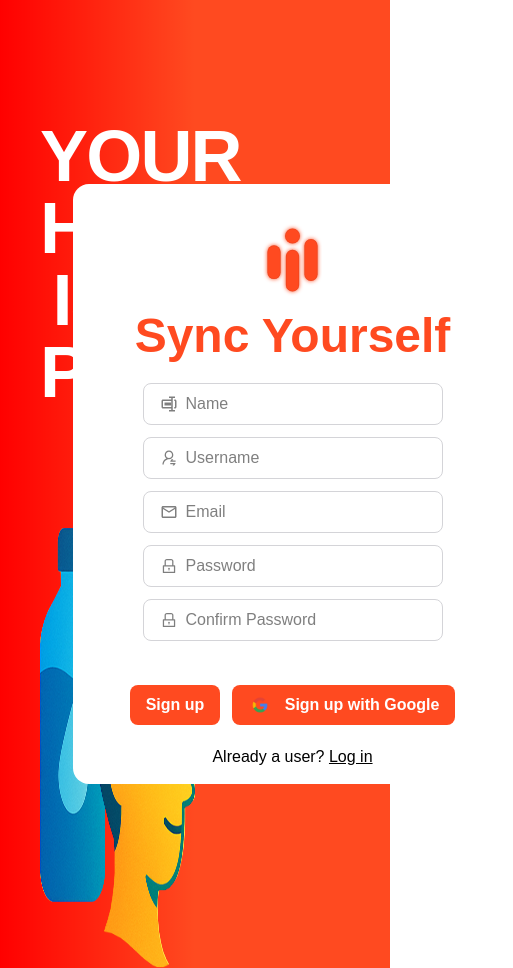
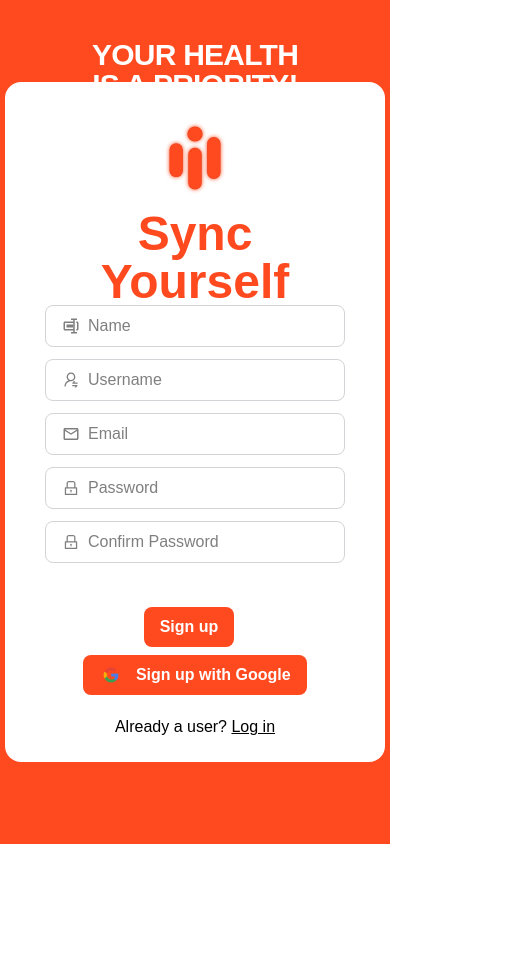
Before and after one commit to DikshantJangra/SwasthyaSync, a React (Vite) app: page /SignUp in a window 390 px wide. Shown: the whole page, 513 px wide, since content can reach past the window. After the commit the page ends 844 px from the top, so only its background shows below. Built offline with nearby package versions, Linux system fonts and the light colour scheme.

Commit message:
Responsiveness completed

```diff
--- a/src/features/Login.tsx
+++ b/src/features/Login.tsx
@@ -2,7 +2,7 @@
 import React, { useState } from 'react'
 import { Link } from 'react-router-dom';
 import { AiOutlineUserSwitch, AiOutlineLock } from "react-icons/ai";
-import { LiaAwardSolid } from 'react-icons/lia';
+// import { LiaAwardSolid } from 'react-icons/lia';
 
 const Login = () => {
 
@@ -12,6 +12,7 @@ const Login = () => {
 
     const handleSignIn = async(e: React.FormEvent)=>{
         e.preventDefault()
+        setError('Error')
     }
     const handleSignInWithGoogle = async(e:React.FormEvent)=>{
         e.preventDefault();
@@ -19,13 +20,13 @@ const Login = () => {
     }
   return (
     <>
-        <div className='min-h-dvh w-full font-Poppins bg-[#FF4A20] grid grid-cols-2'>
-            <div className='bg-gradient-to-r from-[#ff0000] to-[rgba(0,0,0,0)] pt-30 pl-10'>
-                <p className='text-white text-center text-7xl leading-none tracking-tight font-bold'>YOUR HEALTH <br /> IS A PRIORITY!</p>
-                <img className='mt-30 mb-0 ml-auto mr-auto h-110' src="/wellH2o.png" alt="H2O" />
+        <div className='min-h-dvh w-full font-Poppins bg-[#FF4A20] grid md:grid-cols-2 grid-cols-1 grid-rows-3'>
+            <div className='md:bg-gradient-to-r from-[#ff0000] to-[rgba(0,0,0,0)] md:pt-30 pt-10 md:pl-10'>
+                <p className='text-white text-center text-3xl sm:text-5xl md:text-7xl leading-none tracking-tight font-bold'>YOUR HEALTH <br /> IS A PRIORITY!</p>
+                <img className='hidden md:block mt-30 mb-0 ml-auto mr-auto h-110' src="/wellH2o.png" alt="H2O" />
             </div>
             <div className='relative'>
-                <div className='absolute top-1/2 left-1/2 translate-x-[-50%] translate-y-[-50%] h-150 w-110 rounded-2xl p-10 bg-white'>
+                <div className='absolute top-1/2 left-1/2 translate-x-[-50%] translate-y-[-50%] md:h-150 md:w-110 rounded-2xl p-10 bg-white'>
                     <img className='mt-0 mb-0 ml-auto mr-auto h-18' src="/ssiconO.svg" alt="Swasthya Sync" />
                     <p className='text-center py-4 text-[#FF4A20] font-bold text-5xl'>Sync Yourself</p>
 
@@ -59,7 +60,7 @@ const Login = () => {
                             </div>
                             <p className='pt-3 text-red-600'>{error}</p>
                         </div>
-                        <div className='pt-5 pb-2'>
+                        <div className='pt-5 pb-2 flex flex-col md:flex-row justify-center items-center gap-2'>
                             <button type="submit" className='bg-[#FF4A20] text-white font-semibold cursor-pointer px-4 py-2 rounded-lg mr-3'>Log in</button>
                             <button onClick={handleSignInWithGoogle} className='bg-[#FF4A20] font-semibold text-white cursor-pointer px-4 py-2 rounded-lg'>
                                 <img className='inline mr-2 h-6' src="/GoogleIco.webp" alt="Google Icon" /> Sign in with Google
--- a/src/features/SignUp.tsx
+++ b/src/features/SignUp.tsx
@@ -17,7 +17,7 @@ const SignUp = () => {
     const [password, setPassword] = useState<string>("");
     const [confirmPassword, setConfirmPassword] = useState<string>("");
     const [error, setError] = useState<string | null>(null);
-    const [success, setSuccess] = useState<boolean>(false);
+    // const [success, setSuccess] = useState<boolean>(false);
 
     const clearError = ()=>{
         setTimeout(()=>{
@@ -40,13 +40,13 @@ const SignUp = () => {
 
   return (
     <>
-        <div className='min-h-dvh w-full font-Poppins bg-[#FF4A20] grid grid-cols-2'>
-            <div className='bg-gradient-to-r from-[#ff0000] to-[rgba(0,0,0,0)] pt-30 pl-10'>
-                <p className='text-white text-center text-7xl leading-none tracking-tight font-bold'>YOUR HEALTH <br /> IS A PRIORITY!</p>
-                <img className='mt-30 mb-0 ml-auto mr-auto h-110' src="/wellH2o.png" alt="H2O" />
+        <div className='min-h-dvh w-full font-Poppins bg-[#FF4A20] grid md:grid-cols-2 grid-cols-1 grid-rows-3'>
+            <div className='md:bg-gradient-to-r from-[#ff0000] to-[rgba(0,0,0,0)] md:pt-30 pt-10 md:pl-10'>
+                <p className='text-white text-center text-3xl sm:text-5xl md:text-7xl leading-none tracking-tight font-bold'>YOUR HEALTH <br /> IS A PRIORITY!</p>
+                <img className='hidden md:block mt-30 mb-0 ml-auto mr-auto h-110' src="/wellH2o.png" alt="H2O" />
             </div>
             <div className='relative'>
-                <div className='absolute top-1/2 left-1/2 translate-x-[-50%] translate-y-[-50%] h-150 w-110 rounded-2xl p-10 bg-white'>
+                <div className='absolute top-1/2 left-1/2 translate-x-[-50%] translate-y-[-50%] md:h-150 md:w-110 rounded-2xl p-10 bg-white'>
                     <img className='mt-0 mb-0 ml-auto mr-auto h-18' src="/ssiconO.svg" alt="Swasthya Sync" />
                     <p className='text-center py-4 text-[#FF4A20] font-bold text-5xl'>Sync Yourself</p>
 
@@ -106,7 +106,7 @@ const SignUp = () => {
                             />
                         </div>
                         {error && <p className='absolute bottom-30 text-red-600'>{error}</p>}
-                        <div className='mt-8 pb-2'>
+                        <div className='mt-8 pb-2 flex flex-col sm:flex-row justify-center items-center gap-2'>
                             <button type="submit" className='bg-[#FF4A20] text-white font-semibold cursor-pointer px-4 py-2 rounded-lg mr-3'>Sign up</button>
                             <button onClick={handleGoogleSignup} className='bg-[#FF4A20] font-semibold text-white cursor-pointer px-4 py-2 rounded-lg'>
                                 <img className='inline mr-2 h-6' src="/GoogleIco.webp" alt="Google Icon" /> Sign up with Google
```
